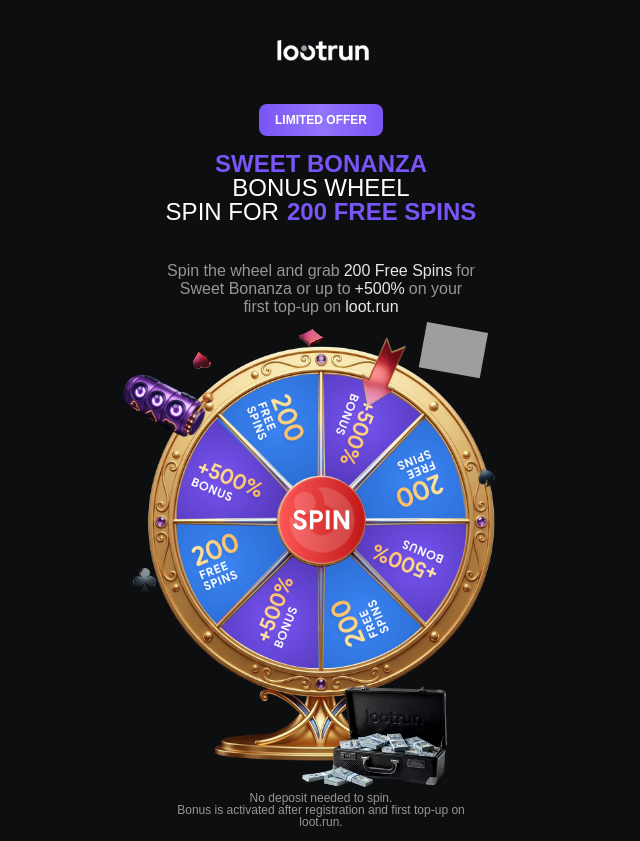
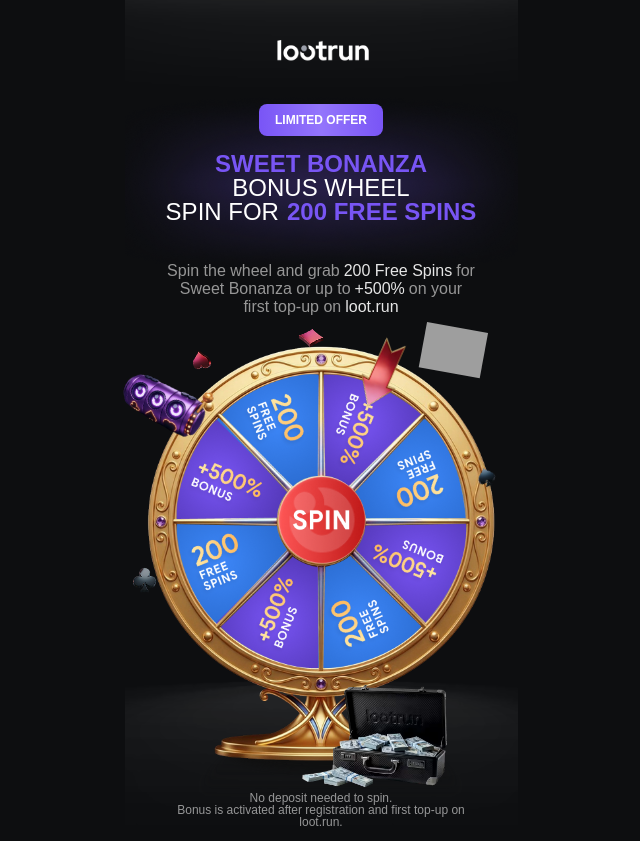
Before and after one commit to IlyaDyakonov/lootrun, a plain HTML site: page index.html in a window 1280 px wide. Shown: the top 841 px of the page, without its empty margins (319-959 px from the left). Drawn offline with Linux system fonts and the light colour scheme; grey boxes are pictures that could not be loaded.

Commit message:
create background color 2

```diff
--- a/index.html
+++ b/index.html
@@ -14,9 +14,14 @@
             <img src="picture/logo.png" width="104" height="24" alt="Logo" />
         </div>
 
-        <!-- <div class="hero-shadows" aria-hidden="true">
-            <img src="picture/header.png" alt="header" class="header-image" />
-        </div> -->
+        <div class="page-bg-layer" aria-hidden="true">
+            <!-- Добавляй сюда фоновые картинки. Они не участвуют в потоке и не двигают верстку. -->
+            <img src="picture/header.png" alt="" class="page-bg-image" style="top: 0; left: 0; width: 393px; height: auto;" />
+            <img src="picture/Ellipse24-center.png" alt="" class="page-bg-image" style="top: 70px; left: 0; width: 393px; height: auto;" />
+            <img src="picture/lights.png" alt="" class="page-bg-image" style="top: 580px; left: 0; width: 393px; height: auto;" />
+            <img src="picture/footer-light.png" alt="" class="page-bg-image" style="top: 1480px; left: 0; width: 393px; height: auto;" />
+            <img src="picture/footer-light1.png" alt="" class="page-bg-image" style="top: 1400px; left: 0; width: 393px; height: auto;" />
+        </div>
 
         <header class="header">
             <div class="descr-header">
--- a/styles.css
+++ b/styles.css
@@ -48,6 +48,21 @@
     linear-gradient(180deg, #15161B 0%, #0D0E10 28%, #0D0E10 100%); */
   --hero-desc-top: 262px;
   --hero-desc-width: 310px;
+}
+
+/* Фоновый слой страницы: декоративные элементы без влияния на layout */
+.page-bg-layer {
+  position: absolute;
+  inset: 0;
+  pointer-events: none;
+  overflow: visible;
+}
+
+.page-bg-image {
+  position: absolute;
+  display: block;
+  max-width: none;
+  pointer-events: none;
 }
 
 .brand {
```
Also changed, not shown: picture/Ellipse24-center.png (added), picture/footer-light.png (added), picture/footer-light1.png (added), picture/lights.png (added).
